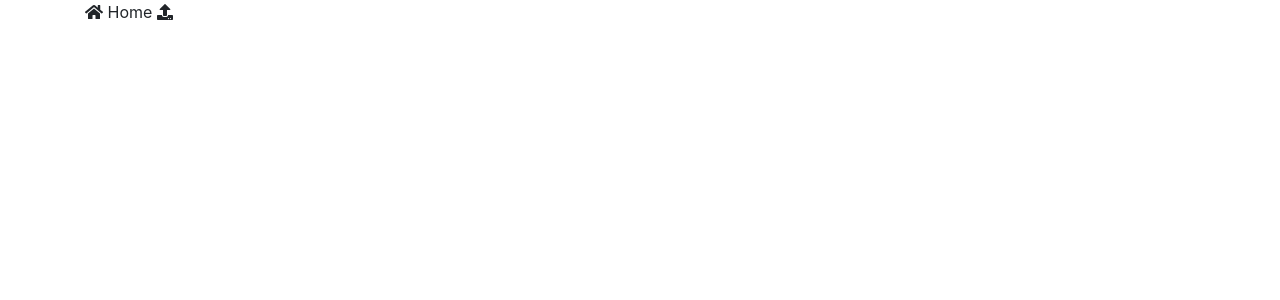
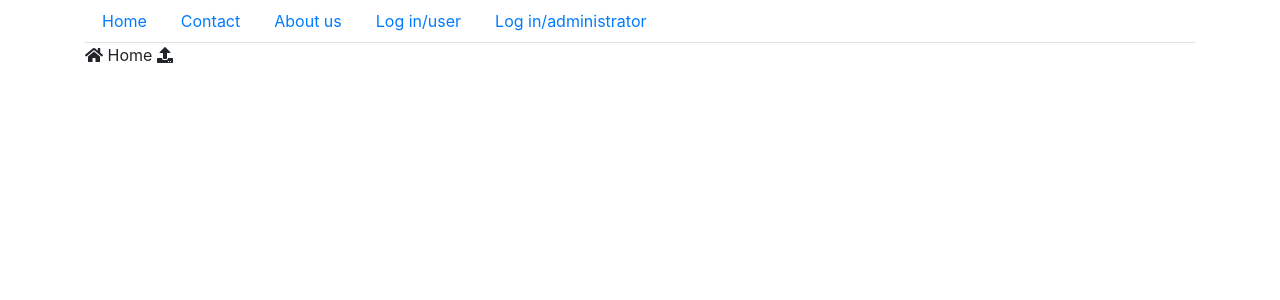
Before and after one commit to alenhorozic/projektLia2020frontEnd, a React (Create React App) app: page /administrator/login in a window 1280 px wide. Shown: the top 300 px of the page. Built offline with nearby package versions, Linux system fonts and the light colour scheme.

Commit message:
Add MainMenu Items

```diff
--- /dev/null
+++ b/src/components/MainMenu/MainMenu.tsx
@@ -0,0 +1,35 @@
+import React from 'react';
+import { Nav, Container } from 'react-bootstrap';
+
+export class MainMenuItem {
+    text: string = '';
+    link: string = '#';
+
+    constructor(text: string, link: string) {
+        this.text=text;
+        this.link=link;
+    }
+}
+
+interface MainMenuProperties {
+    items: MainMenuItem[];
+}
+
+export class MainMenu extends React.Component<MainMenuProperties> {
+    render() {
+        return (
+            <Container>
+            <Nav variant="tabs">
+                { this.props.items.map(this.makeNavLink)}
+            </Nav>
+            </Container>
+        );
+    }
+    private makeNavLink(item: MainMenuItem) {
+        return (
+            <Nav.Link href={ item.link }>
+                            { item.text }
+            </Nav.Link>
+        );
+    }
+}
--- a/src/index.tsx
+++ b/src/index.tsx
@@ -8,9 +8,19 @@
 import 'popper.js/dist/popper.js';
 import 'bootstrap/dist/js/bootstrap.min.js';
 import '@fortawesome/fontawesome-free/css/fontawesome.css';
+import { MainMenu, MainMenuItem } from './components/MainMenu/MainMenu';
+
+const menuItems = [
+  new MainMenuItem("Home","/"),
+  new MainMenuItem("Contact","/contact"),
+  new MainMenuItem("About us","/about-us"),
+  new MainMenuItem("Log in/user","/user/login"),
+  new MainMenuItem("Log in/administrator","/administrator/login"),
+];
 
 ReactDOM.render(
   <React.StrictMode>
+    <MainMenu items={menuItems}></MainMenu>
     <App />
   </React.StrictMode>,
   document.getElementById('root')
```
